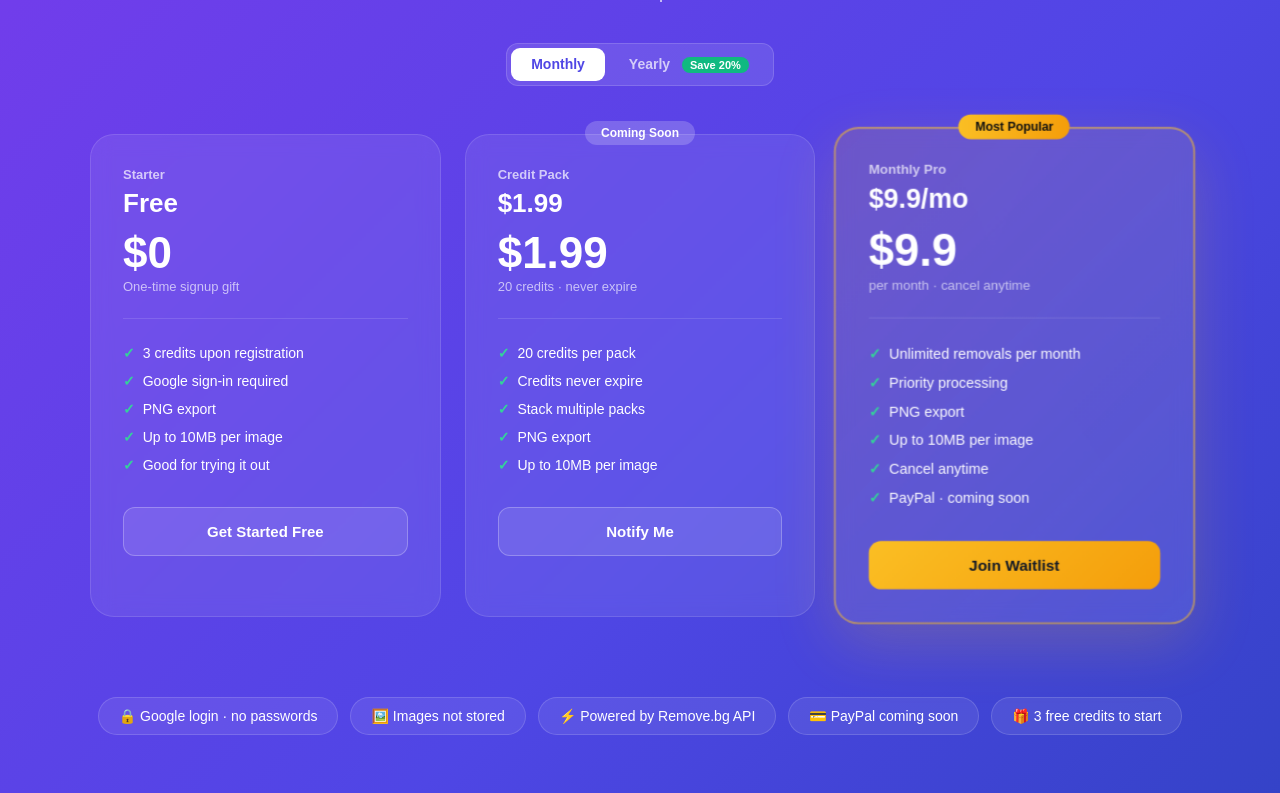
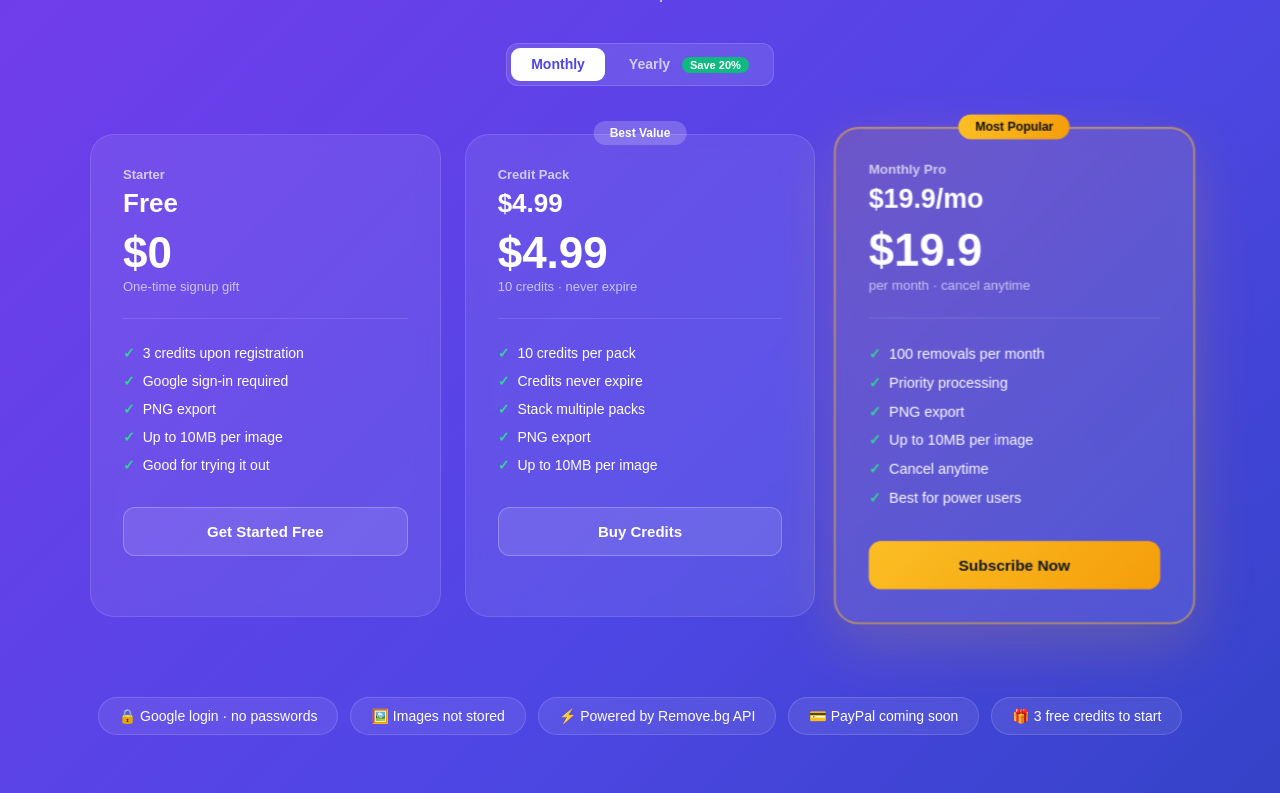
Before and after one commit to facai-ya/image-background-remover, a Next.js app: page /pricing in a window 1280 px wide. Shown: the part 387-1180 px from the top of the page. Built offline with nearby package versions, Linux system fonts and the light colour scheme.

Commit message:
feat: update pricing - Credit Pack .99/10credits, Pro 9.9/mo, real purchase CTAs

```diff
--- a/src/app/pricing/page.tsx
+++ b/src/app/pricing/page.tsx
@@ -26,40 +26,40 @@ const plans = [
   {
     id: 'pack',
     name: 'Credit Pack',
-    tag: '$1.99',
-    price: '$1.99',
-    sub: '20 credits · never expire',
+    tag: '$4.99',
+    price: '$4.99',
+    sub: '10 credits · never expire',
     highlight: false,
-    badge: 'Coming Soon',
+    badge: 'Best Value',
     features: [
-      '20 credits per pack',
+      '10 credits per pack',
       'Credits never expire',
       'Stack multiple packs',
       'PNG export',
       'Up to 10MB per image',
     ],
-    cta: 'Notify Me',
-    ctaHref: '/',
+    cta: 'Buy Credits',
+    ctaHref: '/checkout?plan=pack',
     ctaStyle: 'outline',
   },
   {
     id: 'pro',
     name: 'Monthly Pro',
-    tag: '$9.9/mo',
-    price: '$9.9',
+    tag: '$19.9/mo',
+    price: '$19.9',
     sub: 'per month · cancel anytime',
     highlight: true,
     badge: 'Most Popular',
     features: [
-      'Unlimited removals per month',
+      '100 removals per month',
       'Priority processing',
       'PNG export',
       'Up to 10MB per image',
       'Cancel anytime',
-      'PayPal · coming soon',
+      'Best for power users',
     ],
-    cta: 'Join Waitlist',
-    ctaHref: '/',
+    cta: 'Subscribe Now',
+    ctaHref: '/checkout?plan=pro',
     ctaStyle: 'primary',
   },
 ]
@@ -74,8 +74,8 @@ const faqs = [
     a: 'No. Your signup credits and any purchased credit packs never expire.',
   },
   {
-    q: 'When will Credit Pack and Pro be available?',
-    a: 'We are integrating PayPal now. Leave your email and we will notify you the moment it launches.',
+    q: 'What is included in the Credit Pack?',
+    a: '10 credits for $4.99. Credits never expire and you can stack multiple packs.',
   },
   {
     q: 'Can I use the tool without signing in?',
@@ -369,12 +369,12 @@ export default function PricingPage() {
             <div style={s.planName}>{plan.tag}</div>
             <div style={s.planPrice}>
               {plan.id === 'pro' && billing === 'yearly'
-                ? '$7.9'
+                ? '$15.9'
                 : plan.price}
             </div>
             <div style={s.planSub}>
               {plan.id === 'pro' && billing === 'yearly'
-                ? 'per month · billed $94.8/yr'
+                ? 'per month · billed $190.8/yr'
                 : plan.sub}
             </div>
             <div style={s.divider} />
```
Also changed, not shown: 5 other files (tests, documents, lock files or other folders).
